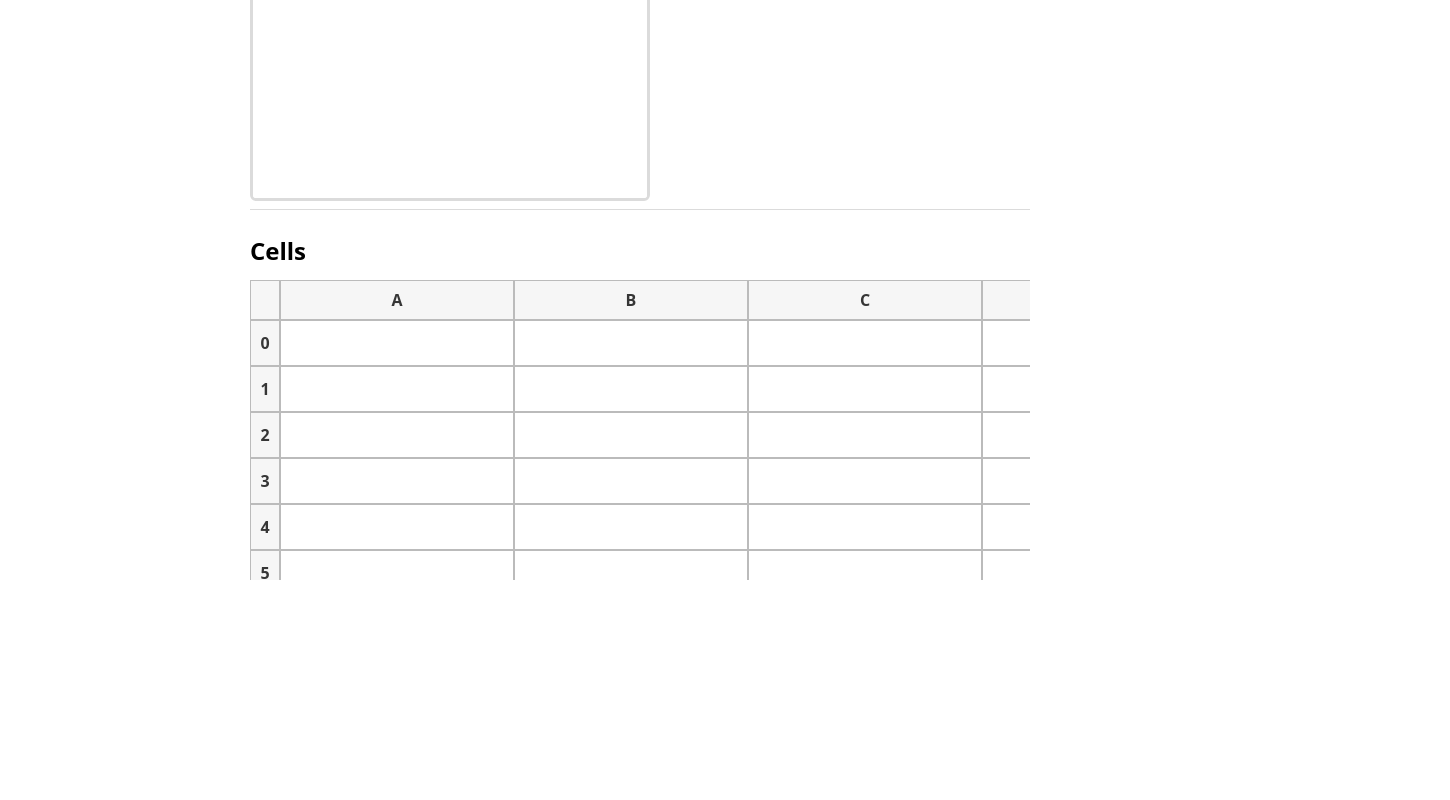
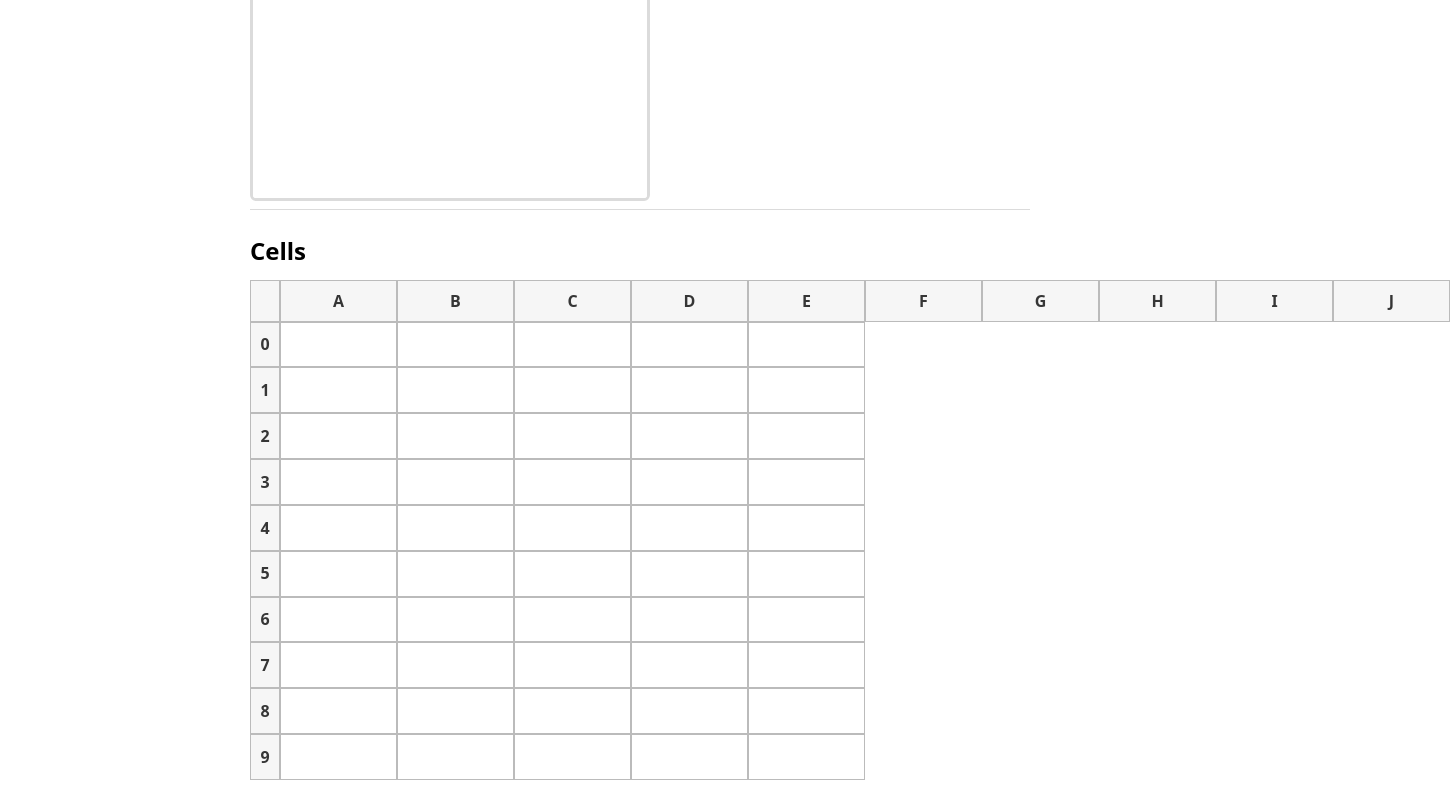
Before and after one commit to vangelov/7GUIs, a React (Create React App) app: page / in a window 1280 px wide. Shown: the part 1653-2453 px from the top of the page, 1450 px wide, since content can reach past the window. Before the commit the page ends 2253 px from the top, so only its background shows below. Built offline with nearby package versions, Linux system fonts and the light colour scheme; the HTML template or start-up script is replaced by a standard one.

Commit message:
Refactor Cells

```diff
--- a/src/tasks/Cells/CellsGrid.tsx
+++ /dev/null
@@ -1,86 +0,0 @@
-import { State } from 'tasks/Cells/state';
-import { CellItem } from './CellItem';
-import './CellsGrid.css';
-
-type Props = {
-  state: State;
-};
-
-function CellsGrid({ state }: Props) {
-  const { cells } = state;
-
-  return (
-    <div style={{ overflow: 'scroll', height: '300px' }}>
-      <table className="CellsGrid">
-        <tbody>
-          <tr style={{ background: '#f6f6f6', userSelect: 'none' }}>
-            {(() => {
-              const result = [
-                <th
-                  key={-1}
-                  style={{
-                    width: 30,
-                    position: 'sticky',
-                    left: 0,
-                    top: 0,
-                    background: '#f6f6f6',
-                    border: '0.5px solid #bbb',
-                    zIndex: 1,
-                    height: '40px'
-                  }}
-                >
-                  {' '}
-                </th>
-              ];
-              const start = 'A'.charCodeAt(0);
-              for (let i = start; i < start + cells[0].length; i++) {
-                result.push(
-                  <th
-                    key={i}
-                    style={{
-                      border: '0.5px solid #bbb',
-                      position: 'sticky',
-                      height: '40px',
-                      top: 0,
-                      background: '#f6f6f6'
-                    }}
-                  >
-                    <div
-                      style={{
-                        padding: 1
-                      }}
-                    >
-                      {String.fromCharCode(i)}
-                    </div>
-                  </th>
-                );
-              }
-              return result;
-            })()}
-          </tr>
-          {cells.map((row, i) => (
-            <tr key={i}>
-              <td
-                style={{
-                  background: '#f6f6f6',
-                  border: '0.5px solid #bbb',
-                  userSelect: 'none',
-                  textAlign: 'center',
-                  position: 'sticky',
-                  left: 0
-                }}
-              >
-                <b>{i}</b>
-              </td>
-              {row.map((cell, j) => (
-                <CellItem key={j} position={{ row: i, col: j }} state={state} />
-              ))}
-            </tr>
-          ))}
-        </tbody>
-      </table>
-    </div>
-  );
-}
-
-export { CellsGrid };
--- a/src/tasks/Cells/CellItem.css
+++ b/src/tasks/Cells/components/CellItem.css
@@ -11,11 +11,6 @@
   border-radius: 0;
   border: none;
   background-color: white;
-}
-
-.CellItem-Input-Focused {
-  outline: 2px solid forestgreen;
-  font-family: monospace;
   font-size: 1rem;
 }
 
--- a/src/tasks/Cells/CellItem.tsx
+++ b/src/tasks/Cells/components/CellItem.tsx
@@ -1,7 +1,7 @@
 import { CellPosition, State, actions } from 'tasks/Cells/state';
 import './CellItem.css';
 import { KeyboardEvent } from 'react';
-import { evalNode, hasValue } from './formula';
+import { getCellValue } from 'tasks/Cells/state/selectors';
 
 type Props = {
   position: CellPosition;
@@ -11,14 +11,7 @@ type Props = {
 function CellItem({ state, position }: Props) {
   const { cells } = state;
   const cell = cells[position.row][position.col];
-  let value = undefined;
-
-  if (cell.formulaNode.value && hasValue(cell.formulaNode.value)) {
-    value = evalNode(
-      cell.formulaNode.value,
-      (row, col) => cells[row][col].formulaNode.value
-    );
-  }
+  const value = getCellValue(state, cell);
 
   return (
     <CellItemView
@@ -62,13 +55,16 @@ function CellItemView({
       onDoubleClick={() => (isFocused ? undefined : onEditStart())}
     >
       <input
+        className="CellItem-Input"
         value={isFocused || value === undefined ? formula : value}
+        style={{
+          outline: isFocused ? '2px solid forestgreen' : undefined,
+          fontFamily:
+            isFocused && formula.startsWith('=') ? 'monospace' : undefined
+        }}
         readOnly={!isFocused}
         onBlur={onEditEnd}
         onKeyUp={onInputKeyUp}
-        className={`CellItem-Input ${
-          isFocused ? 'CellItem-Input-Focused' : ''
-        }`}
         onChange={(event) => onEdit(event.target.value)}
       />
     </td>
--- a/src/tasks/Cells/CellsGrid.css
+++ b/src/tasks/Cells/components/CellsGrid.css
@@ -1,4 +1,9 @@
-.CellsGrid {
+.Cells-Grid {
+  height: 300px;
+  overflow: scroll;
+}
+
+.CellsGrid-Table {
   width: 1200px;
   height: 500px;
   text-align: center;
@@ -9,8 +14,12 @@
   background: white;
 }
 
-.CellsGrid td,
-.CellsGrid th {
+.CellsGrid-Coord {
+  border: 0.5px solid #bbb;
+  position: sticky;
+  height: 40px;
+  background: #f6f6f6;
   text-align: center;
   vertical-align: middle;
+  user-select: none;
 }
--- /dev/null
+++ b/src/tasks/Cells/components/CellsGrid.tsx
@@ -0,0 +1,111 @@
+import { ReactNode } from 'react';
+import { State } from 'tasks/Cells/state';
+import { CellItem } from './CellItem';
+import './CellsGrid.css';
+
+type Props = {
+  state: State;
+};
+
+function CellsGrid({ state }: Props) {
+  const { cells } = state;
+
+  return (
+    <CellsGridView
+      rows={cells.length}
+      cols={cells[0].length}
+      getChildAt={(row, col) => (
+        <CellItem key={col} state={state} position={{ row, col }} />
+      )}
+    />
+  );
+}
+
+type ViewProps = {
+  rows: number;
+  cols: number;
+  getChildAt: (row: number, col: number) => ReactNode;
+};
+
+function CellsGridView({ rows, cols, getChildAt }: ViewProps) {
+  function renderCols(i: number) {
+    const result: ReactNode[] = [];
+
+    for (let j = 0; j < cols; j++) {
+      result.push(getChildAt(i, j));
+    }
+
+    return result;
+  }
+
+  function renderRows() {
+    const result: ReactNode[] = [];
+
+    for (let i = 0; i < rows; i++) {
+      result.push(
+        <tr key={i}>
+          <td
+            className="CellsGrid-Coord"
+            style={{
+              left: 0
+            }}
+          >
+            <b>{i}</b>
+          </td>
+
+          {renderCols(i)}
+        </tr>
+      );
+    }
+
+    return result;
+  }
+
+  function renderHeader() {
+    const result = [
+      <th
+        key={-1}
+        className="CellsGrid-Coord"
+        style={{
+          width: 30,
+          left: 0,
+          top: 0,
+          zIndex: 1
+        }}
+      >
+        {' '}
+      </th>
+    ];
+
+    const start = 'A'.charCodeAt(0);
+    for (let i = start; i < start + rows; i++) {
+      result.push(
+        <th
+          key={i}
+          className="CellsGrid-Coord"
+          style={{
+            top: 0
+          }}
+        >
+          {String.fromCharCode(i)}
+        </th>
+      );
+    }
+
+    return result;
+  }
+
+  return (
+    <div className="CellsGrid">
+      <table className="CellsGrid-Table">
+        <tbody>
+          <tr>{renderHeader()}</tr>
+
+          {renderRows()}
+        </tbody>
+      </table>
+    </div>
+  );
+}
+
+export { CellsGrid };
--- /dev/null
+++ b/src/tasks/Cells/components/index.ts
@@ -0,0 +1,2 @@
+export * from './CellItem';
+export * from './CellsGrid';
--- a/src/tasks/Cells/index.tsx
+++ b/src/tasks/Cells/index.tsx
@@ -1,5 +1,5 @@
 import { Task } from 'Task';
-import { CellsGrid } from './CellsGrid';
+import { CellsGrid } from './components';
 import { getInitialState } from './state';
 
 const state = getInitialState();
--- a/src/tasks/Cells/state/actions.ts
+++ b/src/tasks/Cells/state/actions.ts
@@ -21,8 +21,6 @@ function onCellEditEnd(state: State, cellPosition: CellPosition) {
 
   cell.formulaNode.value = parse(cell.formula.value);
   cell.isFocused.value = false;
-
-  console.log('c', cell);
 }
 
 export { onCellEditStart, onCellEdit, onCellEditEnd };
--- a/src/tasks/Cells/state/index.ts
+++ b/src/tasks/Cells/state/index.ts
@@ -30,4 +30,5 @@ function getInitialState(): State {
 
 export { getInitialState };
 export * as actions from './actions';
+export * as selectors from './selectors';
 export * from './types';
--- /dev/null
+++ b/src/tasks/Cells/state/selectors.ts
@@ -0,0 +1,18 @@
+import * as formula from '../formula';
+import { Cell, State } from './types';
+
+function getCellValue(state: State, cell: Cell): number | undefined {
+  const { cells } = state;
+  let value = undefined;
+
+  if (cell.formulaNode.value && formula.hasValue(cell.formulaNode.value)) {
+    value = formula.evalNode(
+      cell.formulaNode.value,
+      (row, col) => cells[row][col].formulaNode.value
+    );
+  }
+
+  return value;
+}
+
+export { getCellValue };
```
